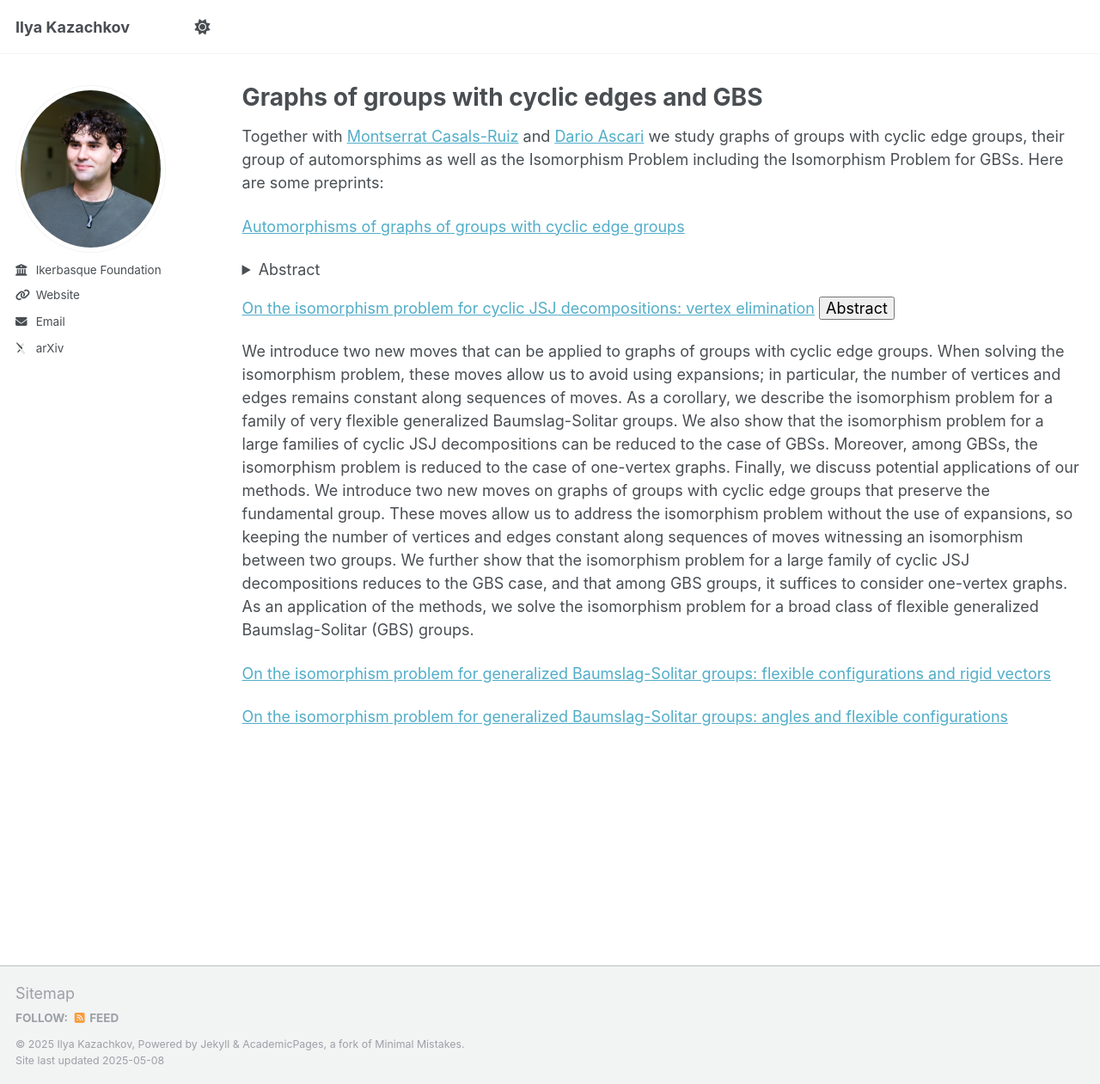
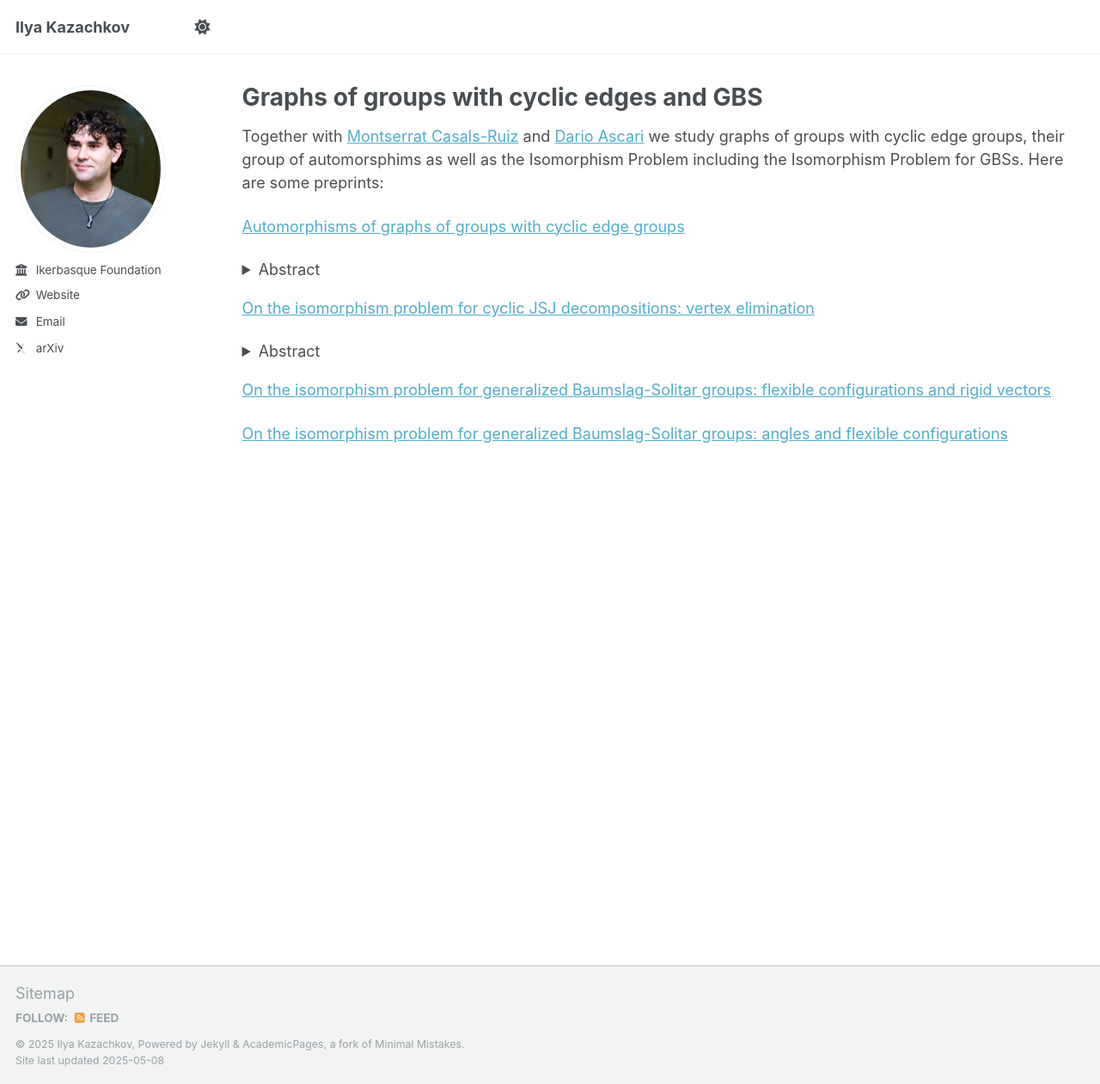
Before and after one commit to ilyakazachkov/ilyakazachkov.github.io, a Jekyll site: the page built from _pages/gbs.md, in a window 1280 px wide and 1261 px high. Shown: the whole window at 86% size. Built offline with Jekyll 4.4.1, drawn with Linux system fonts in a browser that asks for light colours; some web fonts are replaced.

Commit message:
Update gbs.md

```diff
--- a/_pages/gbs.md
+++ b/_pages/gbs.md
@@ -21,13 +21,12 @@ We describe the outer automorphism group of a one-ended fundamental group of a g
 
 
 <a href="http://ilyakazachkov.github.io/files/GBS1.pdf" target="_blank">On the isomorphism problem for cyclic JSJ decompositions: vertex elimination</a>
-<button type="button" class="collapsible">Abstract</button>
-<div class="content">
-<p> We introduce two new moves that can be applied to graphs of groups with cyclic edge groups. When solving the isomorphism problem, these moves allow us to avoid using expansions; in particular, the number of vertices and edges remains constant along sequences of moves. As a corollary, we describe the isomorphism problem for a family of very flexible generalized Baumslag-Solitar groups. We also show that the isomorphism problem for a large families of cyclic JSJ decompositions can be reduced to the case of GBSs. Moreover, among GBSs, the isomorphism problem is reduced to the case of one-vertex graphs. Finally, we discuss potential applications of our methods.
+<details>
+<summary>Abstract</summary>
+We introduce two new moves that can be applied to graphs of groups with cyclic edge groups. When solving the isomorphism problem, these moves allow us to avoid using expansions; in particular, the number of vertices and edges remains constant along sequences of moves. As a corollary, we describe the isomorphism problem for a family of very flexible generalized Baumslag-Solitar groups. We also show that the isomorphism problem for a large families of cyclic JSJ decompositions can be reduced to the case of GBSs. Moreover, among GBSs, the isomorphism problem is reduced to the case of one-vertex graphs. Finally, we discuss potential applications of our methods.
 
 We introduce two new moves on graphs of groups with cyclic edge groups that preserve the fundamental group. These moves allow us to address the isomorphism problem without the use of expansions, so keeping the number of vertices and edges constant along sequences of moves witnessing an isomorphism between two groups. We further show that the isomorphism problem for a large family of cyclic JSJ decompositions reduces to the GBS case, and that among GBS groups, it suffices to consider one-vertex graphs. As an application of the methods, we solve the isomorphism problem for a broad class of flexible generalized Baumslag-Solitar (GBS) groups.
-</p>
-</div>
+</details>
 
 <a href="http://ilyakazachkov.github.io/files/GBS2.pdf" target="_blank">On the isomorphism problem for generalized Baumslag-Solitar groups: flexible configurations and rigid vectors</a>
 
```
